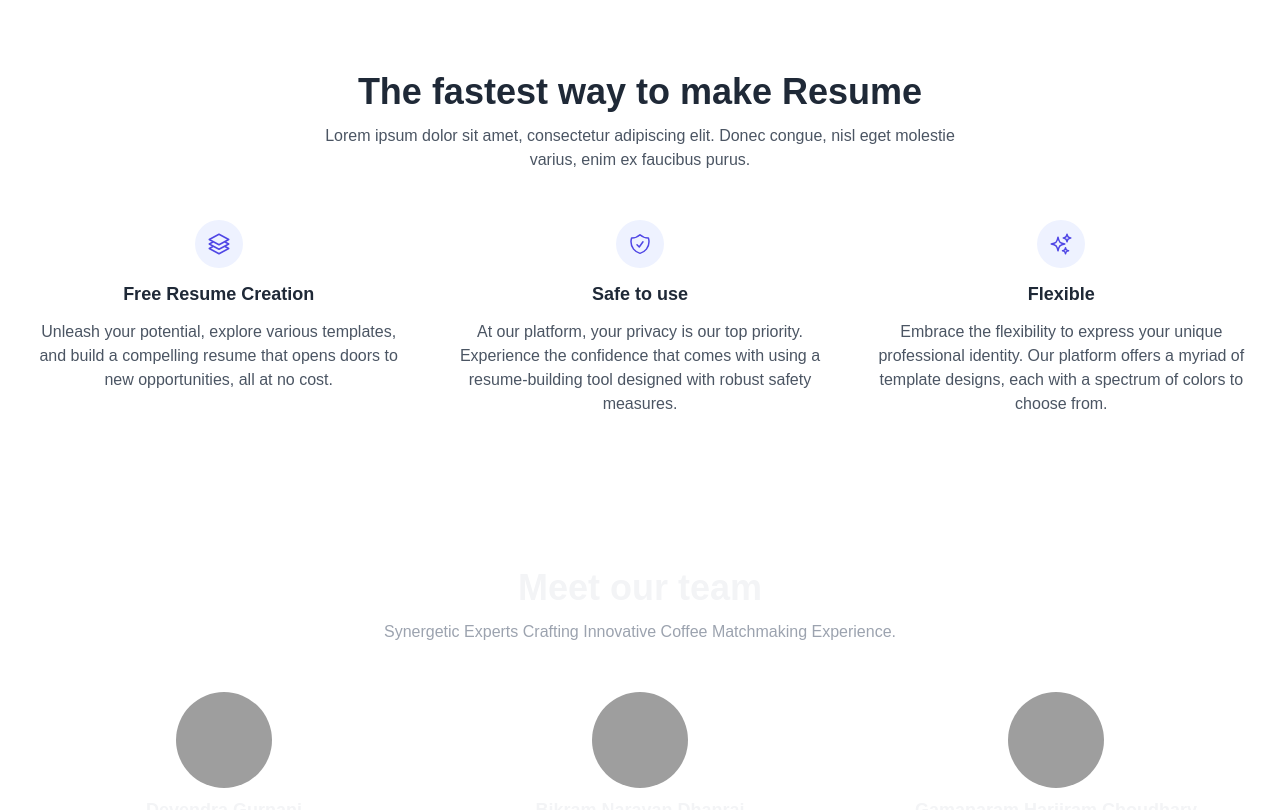
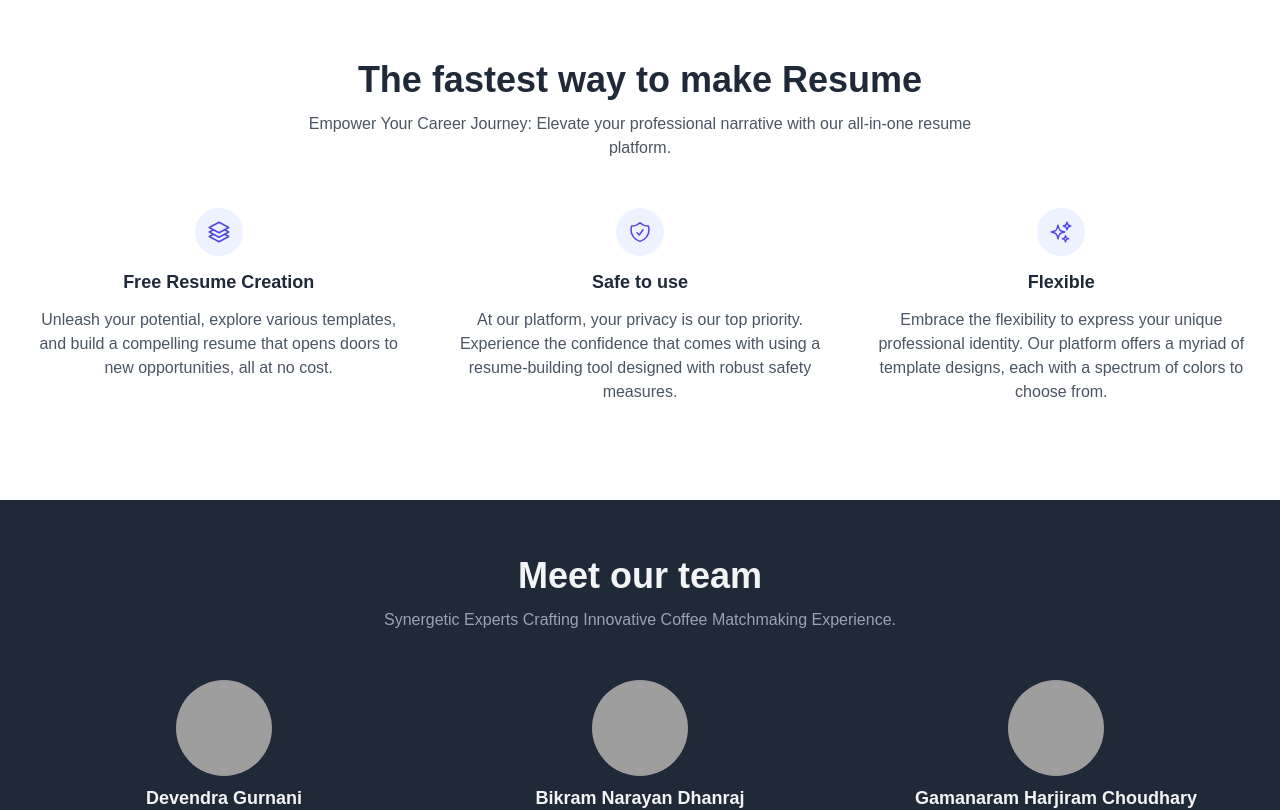
Before and after one commit to BikramNarayan/Automated-Resume-Maker, a React (Create React App) app: page / in a window 1280 px wide. Shown: the part 640-1450 px from the top of the page. Built offline with nearby package versions, Linux system fonts and the light colour scheme; grey boxes are pictures that could not be loaded.

Commit message:
Final commit

```diff
--- a/src/components/Contributor.jsx
+++ b/src/components/Contributor.jsx
@@ -3,7 +3,8 @@ import React from "react";
 const Contributor = () => {
   const team = [
     {
-      avatar: "https://img.freepik.com/free-psd/3d-illustration-person-with-sunglasses_23-2149436188.jpg?w=740&t=st=1701462746~exp=1701463346~hmac=c12befed53aa53a563a48fc74df6d91bd098acf46cab81037a8c194c20fdfcaf",
+      avatar:
+        "https://img.freepik.com/free-psd/3d-illustration-person-with-sunglasses_23-2149436188.jpg?w=740&t=st=1701462746~exp=1701463346~hmac=c12befed53aa53a563a48fc74df6d91bd098acf46cab81037a8c194c20fdfcaf",
       name: "Devendra Gurnani",
       title: "Frontend Developer",
       desc: "Web Innovator, Tech Enthusiast, Distributed Ledger",
@@ -20,7 +21,8 @@ const Contributor = () => {
       twitter: "javascript:void(0)",
     },
     {
-      avatar: "https://img.freepik.com/free-psd/3d-illustration-human-avatar-profile_23-2150671122.jpg?w=740&t=st=1701463019~exp=1701463619~hmac=f6f0398ef19a145d0151030dd53a6f08b1f3220fa15009c7636152e0960afda1",
+      avatar:
+        "https://img.freepik.com/free-psd/3d-illustration-human-avatar-profile_23-2150671122.jpg?w=740&t=st=1701463019~exp=1701463619~hmac=f6f0398ef19a145d0151030dd53a6f08b1f3220fa15009c7636152e0960afda1",
       name: "Gamanaram Harjiram Choudhary",
       title: "Backend Developer",
       desc: "Backend Architect, Database Dynamo, Logic Wizard, Backend Development Prodigy.",
@@ -30,7 +32,7 @@ const Contributor = () => {
   ];
 
   return (
-    <section className="py-14 mt-10">
+    <section className="py-14 mt-10 bg-gray-800">
       <div className="max-w-screen-xl mx-auto px-4 text-center md:px-8">
         <div className="max-w-xl mx-auto">
           <h3 className="text-gray-100 text-3xl font-semibold sm:text-4xl">
--- a/src/components/Feature.jsx
+++ b/src/components/Feature.jsx
@@ -64,15 +64,15 @@ const Features = () => {
   ];
 
   return (
-    <section className="py-14 mt-10">
+    <section className="py-14 mt-7">
       <div className="max-w-screen-xl mx-auto px-4 text-center text-gray-600 md:px-8">
         <div className="max-w-2xl mx-auto">
           <h3 className="text-gray-800 text-3xl font-semibold sm:text-4xl">
             The fastest way to make Resume
           </h3>
           <p className="mt-3">
-            Lorem ipsum dolor sit amet, consectetur adipiscing elit. Donec
-            congue, nisl eget molestie varius, enim ex faucibus purus.
+            Empower Your Career Journey: Elevate your professional narrative
+            with our all-in-one resume platform.
           </p>
         </div>
         <div className="mt-12">
--- a/src/components/Header/Header.js
+++ b/src/components/Header/Header.js
@@ -10,7 +10,7 @@ export default () => {
   ];
 
   return (
-    <div className="bg-gray-900 h-[80vh]">
+    <div className="bg-gray-900 h-[70vh]">
       <header>
         <nav className="items-center pt-5 px-4 mx-auto max-w-screen-xl sm:px-8 sm:flex sm:space-x-6">
           {/* <a href="javascript:void(0)">
```
